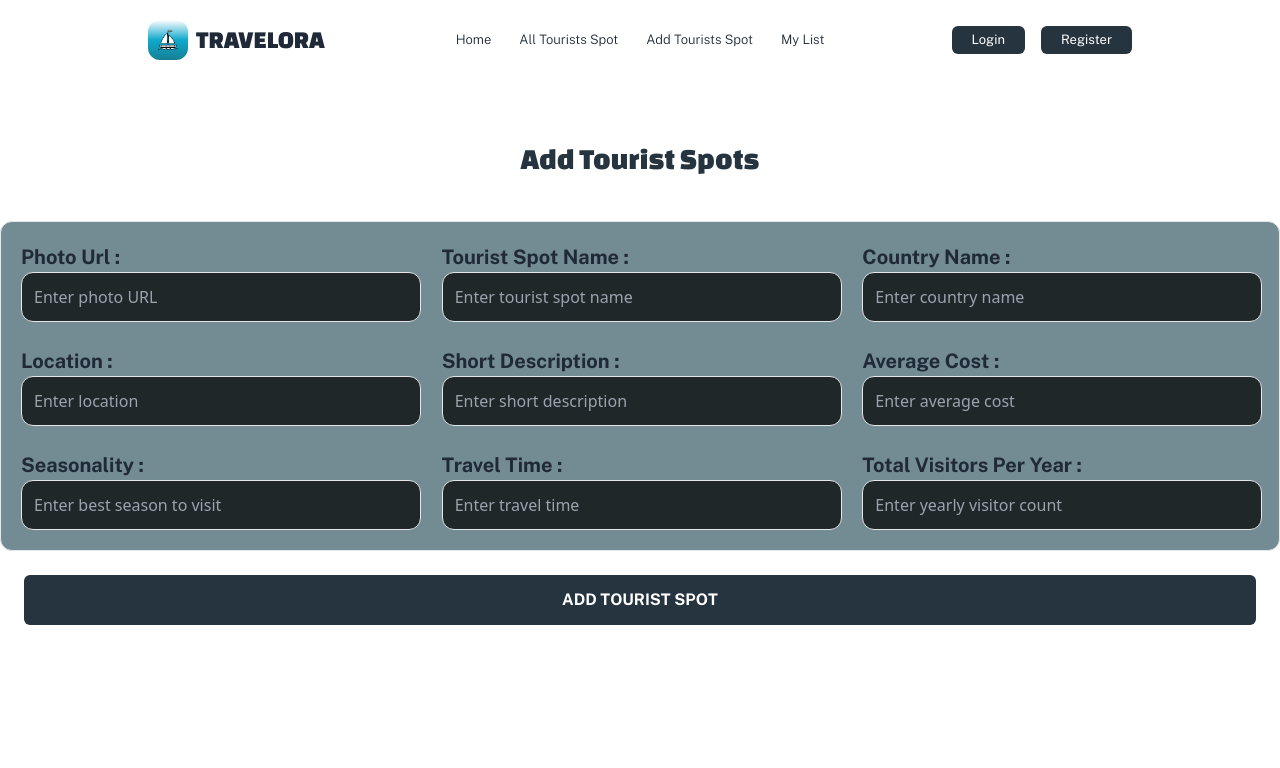
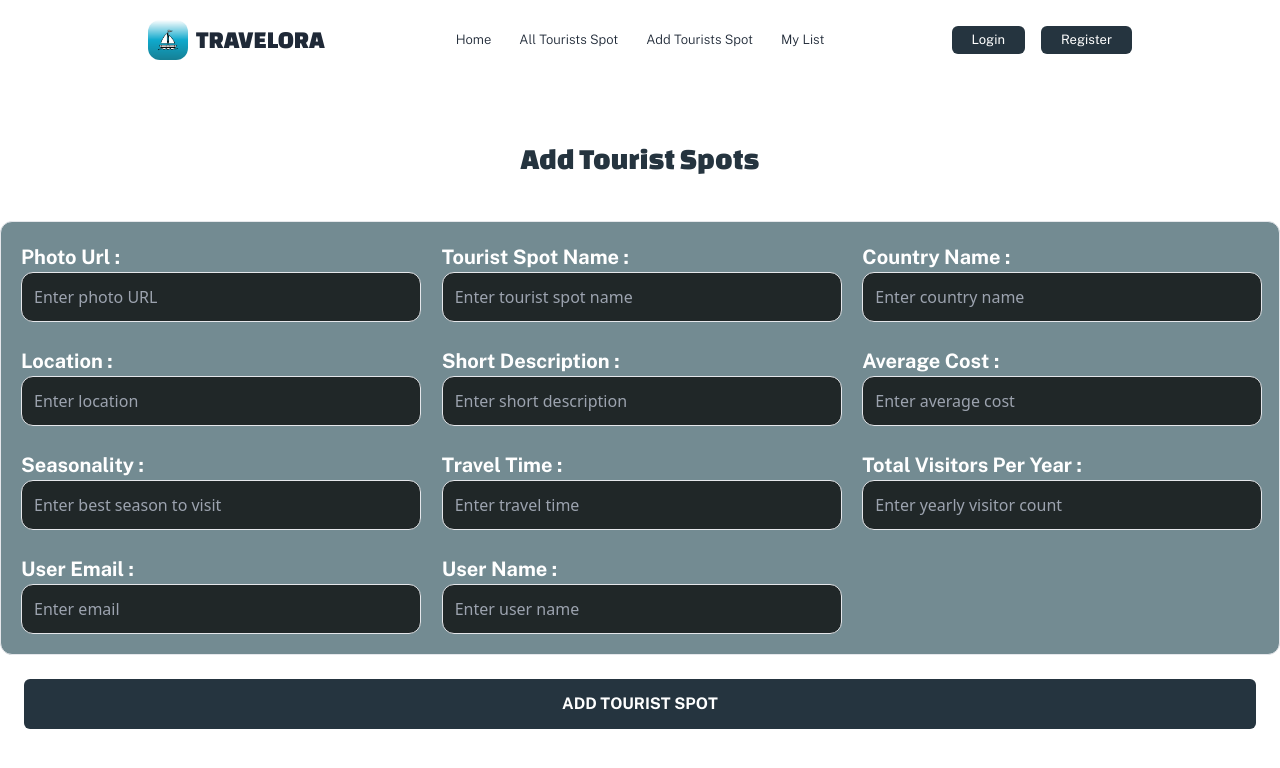
Before and after one commit to osmanratib/travelora-client, a React (Vite) app: page /addTouristSpot in a window 1280 px wide. Shown: the top 768 px of the page. Built offline with nearby package versions, Linux system fonts and the light colour scheme.

Commit message:
complete Add tourist place form design and application

```diff
--- a/src/Pages/AddTouristsSpot/AddTouristsSpot.jsx
+++ b/src/Pages/AddTouristsSpot/AddTouristsSpot.jsx
@@ -17,10 +17,12 @@ const AddTouristsSpot = () => {
     const seasonality = form.seasonality.value
     const travelTime = form.travelTime.value
     const totalVisitorsPerYear = form.totalVisitorsPerYear.value
+    const email = form.email.value
+    const username = form.username.value
 
-  console.log(image, touristSpotName, country, location, description, averageCost, seasonality, travelTime, totalVisitorsPerYear);
+    console.log(image, touristSpotName, country, location, description, averageCost, seasonality, travelTime, totalVisitorsPerYear, email, username);
 
-  const user = { image, touristSpotName, country, location, description, averageCost, seasonality, travelTime, totalVisitorsPerYear }
+    const user = { image, touristSpotName, country, location, description, averageCost, seasonality, travelTime, totalVisitorsPerYear, email, username }
 
     fetch('http://localhost:5000/places', {
       method: "POST",
@@ -55,50 +57,59 @@ const AddTouristsSpot = () => {
         <div className='grid grid-cols-3 gap-6 bg-[#2c505ba9] rounded-xl border max-w-[1300px] mt-10 mx-auto p-5 justify-center3'>
 
           <div>
-      <h1 className='text-[20px] font-publicSans font-bold ' >Photo Url : </h1>
+            <h1 className='text-[20px] font-publicSans font-bold text-white ' >Photo Url : </h1>
             <input required className='w-[400px] h-[50px] border outline-none bg-[#010101b8] rounded-xl p-3 text-white' type="text" placeholder='Enter photo URL' name='image' />
           </div>
 
           <div>
-      <h1 className='text-[20px] font-publicSans font-bold ' >Tourist Spot Name : </h1>
+            <h1 className='text-[20px] font-publicSans font-bold text-white ' >Tourist Spot Name : </h1>
             <input required className='w-[400px] h-[50px] border outline-none bg-[#010101b8] rounded-xl p-3 text-white' type="text" placeholder='Enter tourist spot name' name='touristSpotName' />
           </div>
 
           <div>
-      <h1 className='text-[20px] font-publicSans font-bold ' >Country Name : </h1>
+            <h1 className='text-[20px] font-publicSans font-bold text-white' >Country Name : </h1>
             <input required className='w-[400px] h-[50px] border outline-none bg-[#010101b8] rounded-xl p-3 text-white' type="text" placeholder='Enter country name' name='country' />
           </div>
 
           <div>
-      <h1 className='text-[20px] font-publicSans font-bold ' >Location : </h1>
+            <h1 className='text-[20px] font-publicSans font-bold text-white' >Location : </h1>
             <input required className='w-[400px] h-[50px] border outline-none bg-[#010101b8] rounded-xl p-3 text-white' type="text" placeholder='Enter location' name='location' />
           </div>
 
           <div>
-      <h1 className='text-[20px] font-publicSans font-bold ' >Short Description : </h1>
+            <h1 className='text-[20px] font-publicSans font-bold text-white' >Short Description : </h1>
             <input required className='w-[400px] h-[50px] border outline-none bg-[#010101b8] rounded-xl p-3 text-white' type="text" placeholder='Enter short description' name='description' />
           </div>
 
           <div>
-      <h1 className='text-[20px] font-publicSans font-bold ' >Average Cost : </h1>
+            <h1 className='text-[20px] font-publicSans font-bold text-white' >Average Cost : </h1>
             <input required className='w-[400px] h-[50px] border outline-none bg-[#010101b8] rounded-xl p-3 text-white' type="text" placeholder='Enter average cost' name='averageCost' />
           </div>
 
           <div>
-      <h1 className='text-[20px] font-publicSans font-bold ' >Seasonality : </h1>
+            <h1 className='text-[20px] font-publicSans font-bold text-white' >Seasonality : </h1>
             <input required className='w-[400px] h-[50px] border outline-none bg-[#010101b8] rounded-xl p-3 text-white' type="text" placeholder='Enter best season to visit' name='seasonality' />
           </div>
 
           <div>
-      <h1 className='text-[20px] font-publicSans font-bold ' >Travel Time : </h1>
+            <h1 className='text-[20px] font-publicSans font-bold text-white' >Travel Time : </h1>
             <input required className='w-[400px] h-[50px] border outline-none bg-[#010101b8] rounded-xl p-3 text-white' type="text" placeholder='Enter travel time' name='travelTime' />
           </div>
 
           <div>
-      <h1 className='text-[20px] font-publicSans font-bold ' >Total Visitors Per Year : </h1>
+            <h1 className='text-[20px] font-publicSans font-bold text-white' >Total Visitors Per Year : </h1>
             <input required className='w-[400px] h-[50px] border outline-none bg-[#010101b8] rounded-xl p-3 text-white' type="text" placeholder='Enter yearly visitor count' name='totalVisitorsPerYear' />
           </div>
 
+
+          <div>
+            <h1 className='text-[20px] font-publicSans font-bold text-white' >User Email : </h1>
+            <input required className='w-[400px] h-[50px] border outline-none bg-[#010101b8] rounded-xl p-3 text-white' type="email" placeholder='Enter email' name='email' />
+          </div>
+          <div>
+            <h1 className='text-[20px] font-publicSans font-bold text-white' >User Name : </h1>
+            <input required className='w-[400px] h-[50px] border outline-none bg-[#010101b8] rounded-xl p-3 text-white' type="text" placeholder='Enter user name' name='username' />
+          </div>
         </div>
 
         <button className='flex justify-center w-full cursor-pointer' >
--- a/src/Pages/AllTouristsSpot/AllTouristsSpot.jsx
+++ b/src/Pages/AllTouristsSpot/AllTouristsSpot.jsx
@@ -1,9 +1,11 @@
 import React from 'react';
+import { useLoaderData } from 'react-router-dom';
 
 const AllTouristsSpot = () => {
+ const placeData = useLoaderData() ;
  return (
   <div>
-
+       <h1>{placeData.length}</h1>
   </div>
  );
 };
```
Lines whose indentation alone changed are shown as unchanged.
